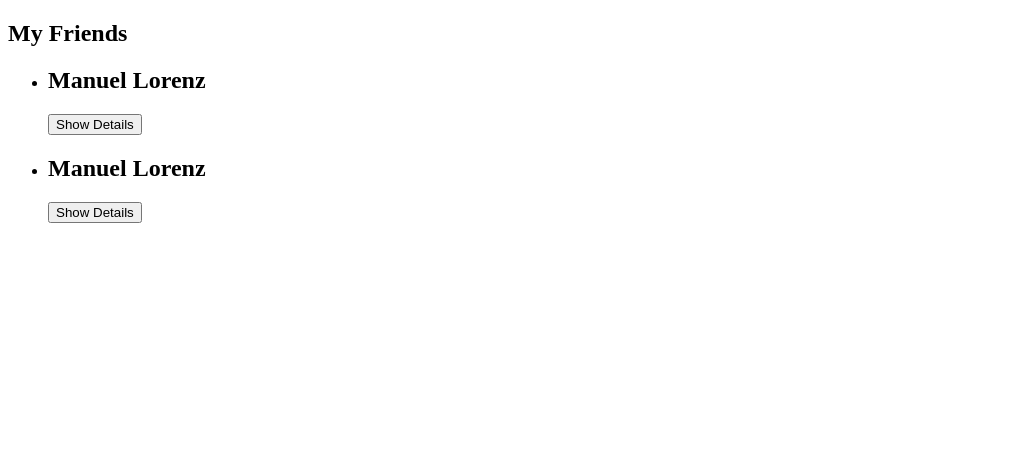
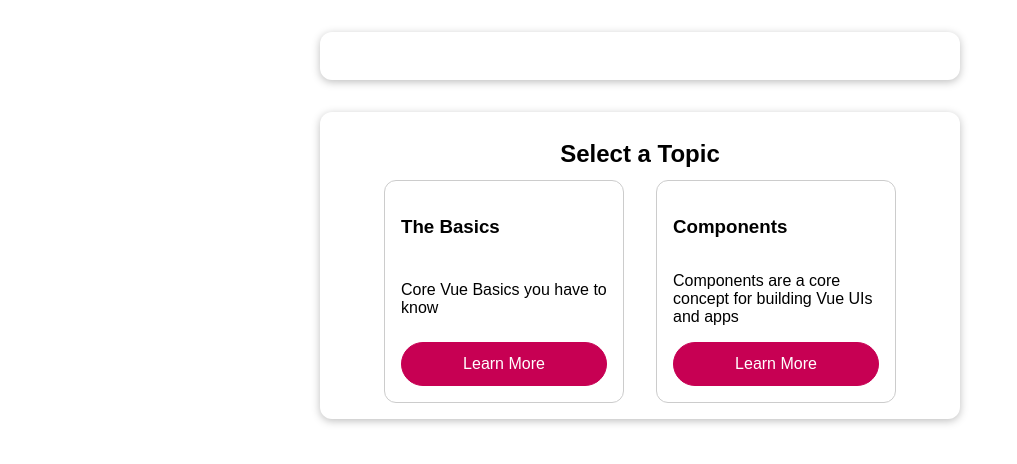
Before and after one commit to aki0609-free/vue_component_1, a Vue app: page / in a window 1280 px wide. Shown: the top 464 px of the page, without its empty margins (0-1017 px from the left). Built offline with nearby package versions, Linux system fonts and the light colour scheme.

Commit message:
section08_start

```diff
--- a/src/App.vue
+++ b/src/App.vue
@@ -1,34 +1,103 @@
 <template>
-  <section>
-    <h2>My Friends</h2>
-    <ul>
-      <friend-contact></friend-contact>
-      <friend-contact></friend-contact>
-    </ul>
-  </section>
+  <div>
+    <active-element
+      :topic-title="activeTopic && activeTopic.title"
+      :text="activeTopic && activeTopic.fullText"
+    ></active-element>
+    <knowledge-base
+      :topics="topics"
+      @select-topic="activateTopic"
+    ></knowledge-base>
+  </div>
 </template>
 
 <script>
-import FriendContact from './components/FriendContact.vue';
 export default {
-  components: { FriendContact },
   data() {
     return {
-      frinds: [
+      topics: [
         {
-          id: "manuel",
-          name: "Manuel Lorenz",
-          phone: "0123 45678 90",
-          email: "manuel@localhost.com",
+          id: "basics",
+          title: "The Basics",
+          description: "Core Vue Basics you have to know",
+          fullText:
+            "Vue is a great framework and it has a couple of key concepts: Data binding, events, components and reactivity - that should tell you something!",
         },
         {
-          id: "julie",
-          name: "Julie Jones",
-          phone: "3210 4568 90",
-          email: "julie@localhost.com",
+          id: "components",
+          title: "Components",
+          description:
+            "Components are a core concept for building Vue UIs and apps",
+          fullText:
+            "With components, you can split logic (and markup) into separate building blocks and then combine those building blocks (and re-use them) to build powerful user interfaces.",
         },
       ],
+      activeTopic: null,
     };
+  },
+  methods: {
+    activateTopic(topicId) {
+      this.activeTopic = this.topics.find((topic) => topic.id === topicId);
+    },
   },
 };
 </script>
+
+<style>
+* {
+  box-sizing: border-box;
+}
+html {
+  font-family: sans-serif;
+}
+body {
+  margin: 0;
+}
+section {
+  box-shadow: 0 2px 8px rgba(0, 0, 0, 0.26);
+  margin: 2rem auto;
+  max-width: 40rem;
+  padding: 1rem;
+  border-radius: 12px;
+}
+
+ul {
+  list-style: none;
+  margin: 0;
+  padding: 0;
+  display: flex;
+  justify-content: center;
+}
+
+li {
+  border-radius: 12px;
+  border: 1px solid #ccc;
+  padding: 1rem;
+  width: 15rem;
+  margin: 0 1rem;
+  display: flex;
+  flex-direction: column;
+  justify-content: space-between;
+}
+
+h2 {
+  margin: 0.75rem 0;
+  text-align: center;
+}
+
+button {
+  font: inherit;
+  border: 1px solid #c70053;
+  background-color: #c70053;
+  color: white;
+  padding: 0.75rem 2rem;
+  border-radius: 30px;
+  cursor: pointer;
+}
+
+button:hover,
+button:active {
+  background-color: #e24d8b;
+  border-color: #e24d8b;
+}
+</style>
--- /dev/null
+++ b/src/components/ActiveElement.vue
@@ -0,0 +1,12 @@
+<template>
+    <section>
+        <h2>{{ topicTitle }}</h2>
+        <p>{{ text }}</p>
+    </section>
+</template>
+
+<script>
+export default {
+    props: ['topicTitle', 'text'],
+};
+</script>
--- a/src/components/FriendContact.vue
+++ /dev/null
@@ -1,31 +0,0 @@
-<template>
-    <li>
-        <h2>{{ friend.name }}</h2>
-        <button @click="toggleDetails">Show Details</button>
-        <ul v-if="detailsAreVisible">
-            <li><strong>Phone:</strong>{{ friend.phone }}</li>
-            <li><strong>Email:</strong>{{ friend.email }}</li>
-        </ul>
-    </li>
-</template>
-
-<script>
-export default {
-    data() {
-        return {
-            detailsAreVisible: false,
-            friend: {
-                id: "manuel",
-                name: "Manuel Lorenz",
-                phone: "0123 45678 90",
-                email: "manuel@localhost.com"
-            },
-        }
-    },
-    methods: {
-        toggleDetails() {
-            this.detailsAreVisible = !this.detailsAreVisible;
-        }
-    }
-};
-</script>
--- /dev/null
+++ b/src/components/KnowledgeBase.vue
@@ -0,0 +1,17 @@
+<template>
+    <section>
+        <h2>Select a Topic</h2>
+        <knowledge-grid
+         :topics="topics"
+         @select-topic="$emit('select-topic', $event)"
+        >
+        </knowledge-grid>
+    </section>
+</template>
+
+<script>
+export default {
+    props: ['topics'],
+    emits: ['select-topic'],
+}
+</script>
--- /dev/null
+++ b/src/components/KnowledgeElement.vue
@@ -0,0 +1,14 @@
+<template>
+    <li>
+        <h3>{{ topicName }}</h3>
+        <p>{{ description }}</p>
+        <button @click="$emit('select-topic', id)">Learn More</button>
+    </li>
+</template>
+
+<script>
+export default {
+    props: ['id', 'topicName', 'description'],
+    emits: ['select-topic'],
+}
+</script>
--- /dev/null
+++ b/src/components/KnowledgeGrid.vue
@@ -0,0 +1,20 @@
+<template>
+    <ul>
+        <knowledge-element
+         v-for="topic in topics"
+         :key="topic.id"
+         :id="topic.id"
+         :topic-name="topic.title"
+         :description="topic.description"
+         @select-topic="$emit('select-topic', $event)"
+        >
+        </knowledge-element>
+    </ul>
+</template>
+
+<script>
+export default {
+    props: ['topics'],
+    emits: ['select-topic']
+}
+</script>
```
Also changed, not shown: src/main.js (+9 -2 lines).
